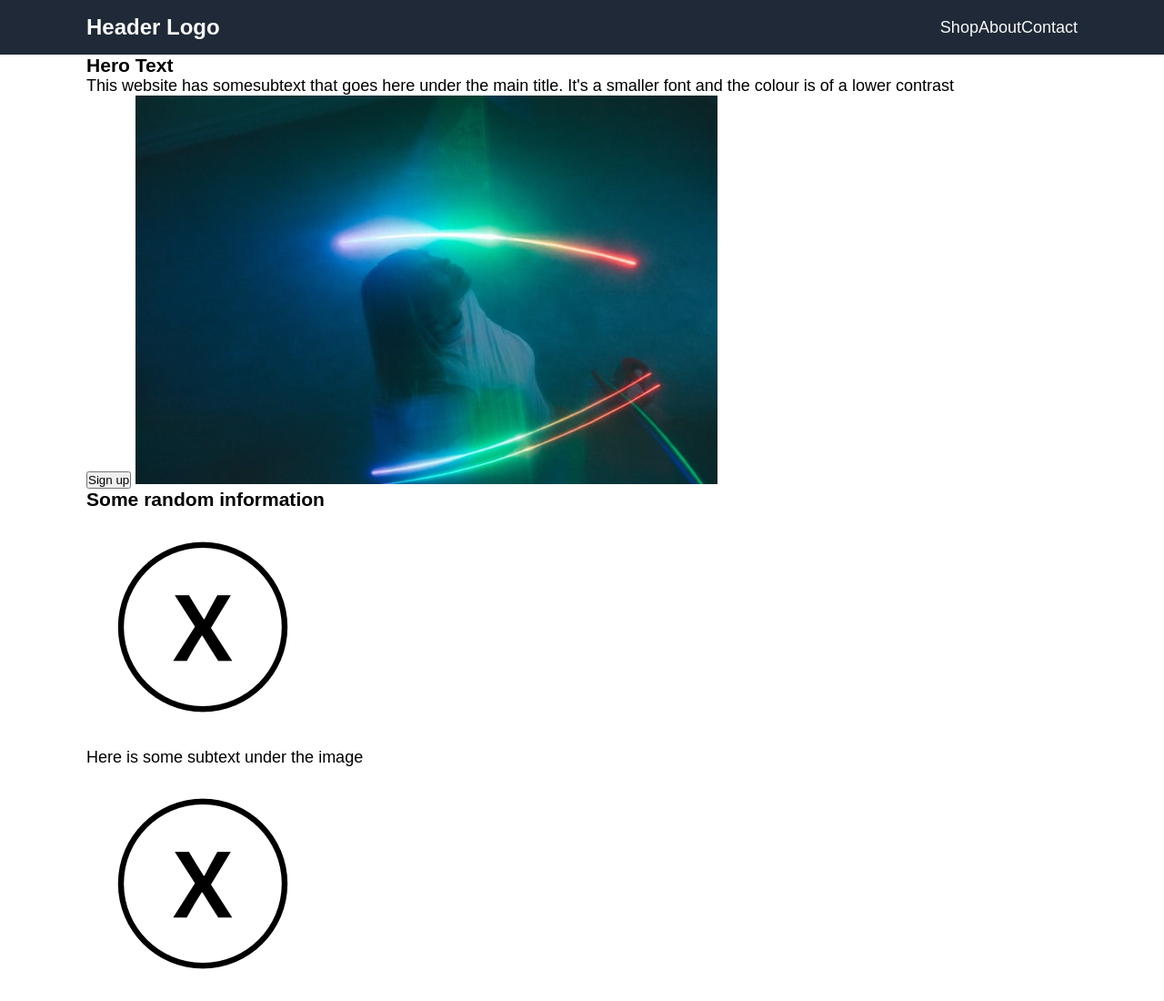
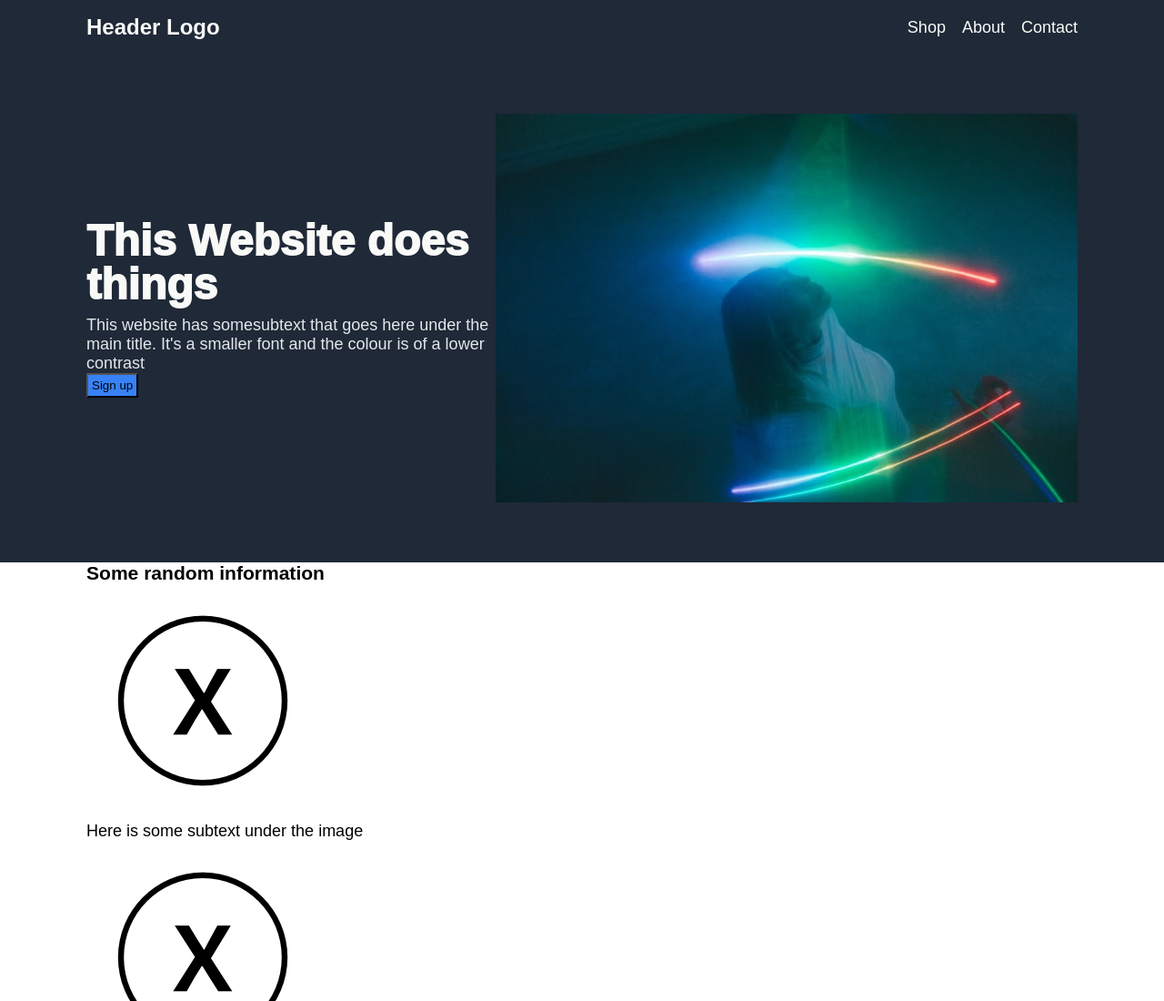
Before and after one commit to ElenaJordan/LandingPage, a plain HTML site: page index.html in a window 1280 px wide. Shown: the top 1100 px of the page at 91% size. Drawn offline with Linux system fonts and the light colour scheme.

Commit message:
added css for header, restructured html to fit

```diff
--- a/index.html
+++ b/index.html
@@ -26,9 +26,11 @@
     </nav>
     <div class="header">
         <div class="container">
-            <h3 class="heroText">Hero Text</h3>
-            <p>This website has somesubtext that goes here under the main title. It's a smaller font and the colour is of a lower contrast</p>
-            <button class="signUpButton">Sign up</button>
+            <div class="headerInnerContainer">
+                <h3 class="heroText">This Website does things</h3>
+                <p>This website has somesubtext that goes here under the main title. It's a smaller font and the colour is of a lower contrast</p>
+                <button class="signUpButton">Sign up</button>
+            </div>
             <img src="images/centreFoldImage.jpg" alt="a central image for the page">
         </div>
     </div>
--- a/style.css
+++ b/style.css
@@ -52,3 +52,44 @@ a {
   display: flex;
   /*display flex here makes it so that the items in the unordered list in the navbar become flex items, making them appear in a row rather than stacked atop one another*/
 }
+
+.navbar ul li {
+  margin-left: 18px;
+}
+
+.header {
+  background: #1f2937;
+}
+
+.header .container {
+  display: flex;
+  align-items: center;
+}
+
+.header .heroText {
+  color: #f9faf8;
+  font-size: 48px;
+  font-weight: 1000;
+  line-height: 1;
+  margin-bottom: 10px;
+}
+
+.header p {
+  color: #e4e7eb;
+  font-size: 18px;
+}
+
+.header img {
+  margin-top: 6%;
+  margin-bottom: 6%;
+}
+
+.header button {
+  background-color: #3882f6;
+  padding: 4px;
+}
+
+.boxblock {
+  /*do this next*/
+  background-color: fff;
+}
```
